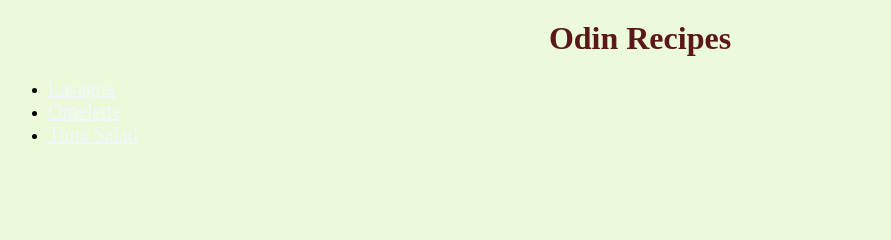
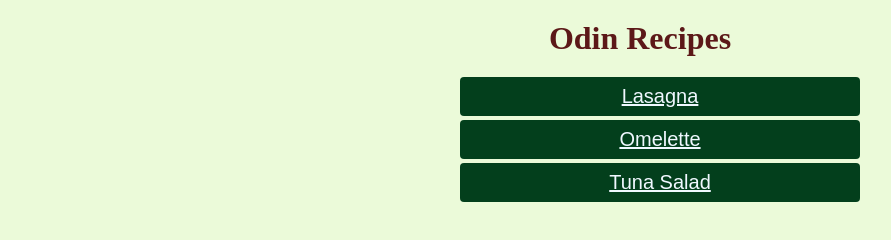
Before and after one commit to B96-osrs/odin-recipes, a plain HTML site: page index.html in a window 1280 px wide. Shown: the whole page, without its empty margins (0-891 px from the left). Drawn offline with Linux system fonts and the light colour scheme.

Commit message:
Change recipe link names in index.html

```diff
--- a/index.html
+++ b/index.html
@@ -10,9 +10,9 @@
     <body>
         <h1>Odin Recipes</h1>
         <ul>
-        <li class="recipeText"><a href="recipes/lasagna.html">Lasagna</a></li>
-        <li class="recipeText"><a href="recipes/omelette.html">Omelette</a></li>
-        <li class="recipeText"><a href="recipes/tuna-salad.html">Tuna Salad</a></li>
+        <li class="recipe-text"><a href="recipes/lasagna.html">Lasagna</a></li>
+        <li class="recipe-text"><a href="recipes/omelette.html">Omelette</a></li>
+        <li class="recipe-text"><a href="recipes/tuna-salad.html">Tuna Salad</a></li>
         </ul>
     </body>
 </html>
```
